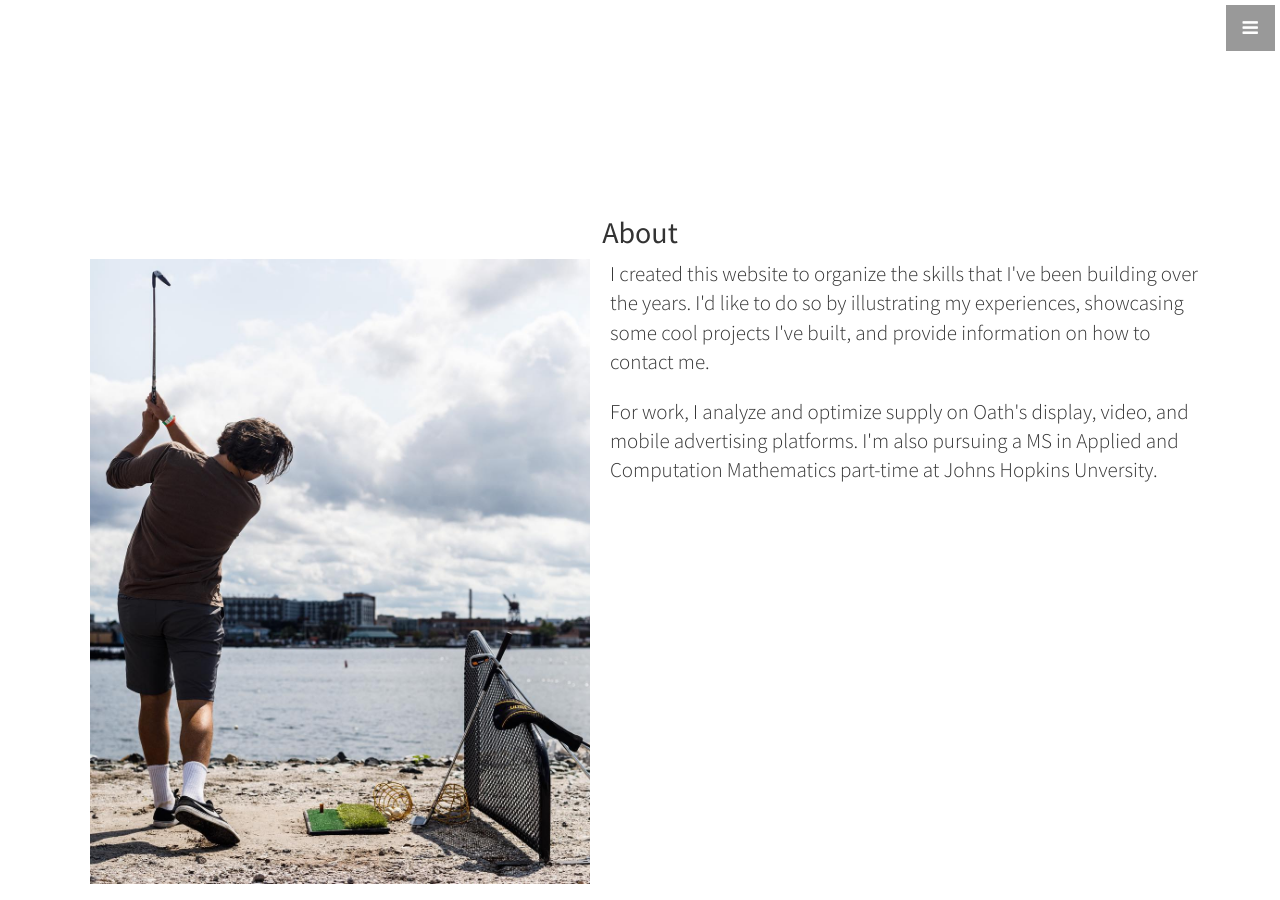
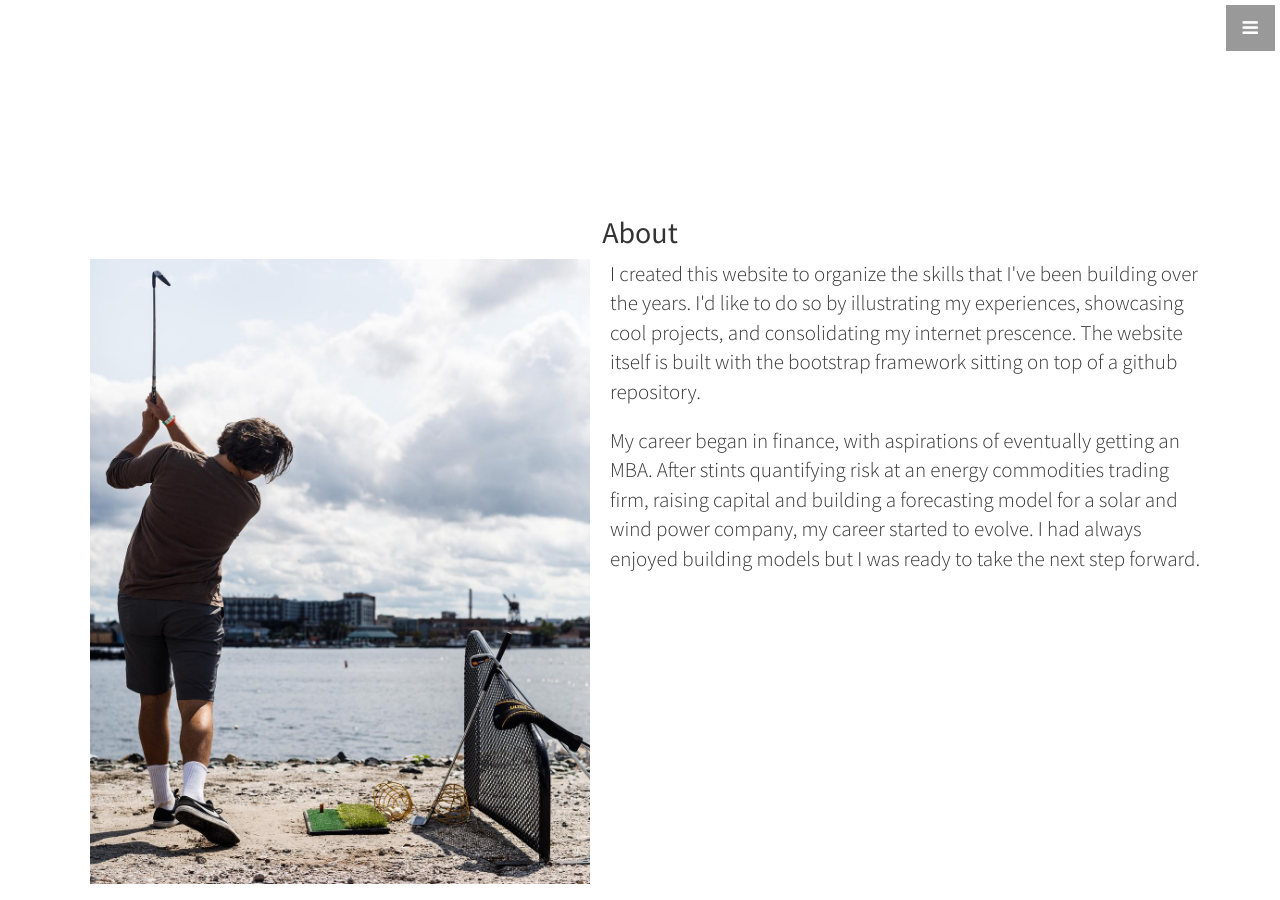
Before and after one commit to healyt22/healyt22.github.io, a Jekyll site: the page built from index.html, in a window 1280 px wide and 900 px high, scrolled down 954 px. Built offline with Jekyll 4.4.1, drawn with Linux system fonts in a browser that asks for light colours.

Commit message:
messin with stuff

```diff
--- a/_includes/about.html
+++ b/_includes/about.html
@@ -4,8 +4,8 @@
       <div class="col-lg-12 text-center">
         <h2>About</h2>
         <p style="float: left;"><img src="../img/golf.jpg" style="max-width: 500px" hspace="20"></p>
-        <p class="lead text-left">I created this website to organize the skills that I've been building over the years. I'd like to do so by illustrating my experiences, showcasing some cool projects I've built, and provide information on how to contact me.</p>
-        <p class="lead text-left">For work, I analyze and optimize supply on Oath's display, video, and mobile advertising platforms. I'm also pursuing a MS in Applied and Computation Mathematics part-time at Johns Hopkins Unversity.</p>
+        <p class="lead text-left">I created this website to organize the skills that I've been building over the years. I'd like to do so by illustrating my experiences, showcasing cool projects, and consolidating my internet prescence. The website itself is built with the bootstrap framework sitting on top of a github repository.</p>
+        <p class="lead text-left">My career began in finance, with aspirations of eventually getting an MBA. After stints quantifying risk at an energy commodities trading firm, raising capital and building a forecasting model for a solar and wind power company, my career started to evolve. I had always enjoyed building models but I was ready to take the next step forward.</p>
       </div>
     </div>
     <!-- /.row -->
```
